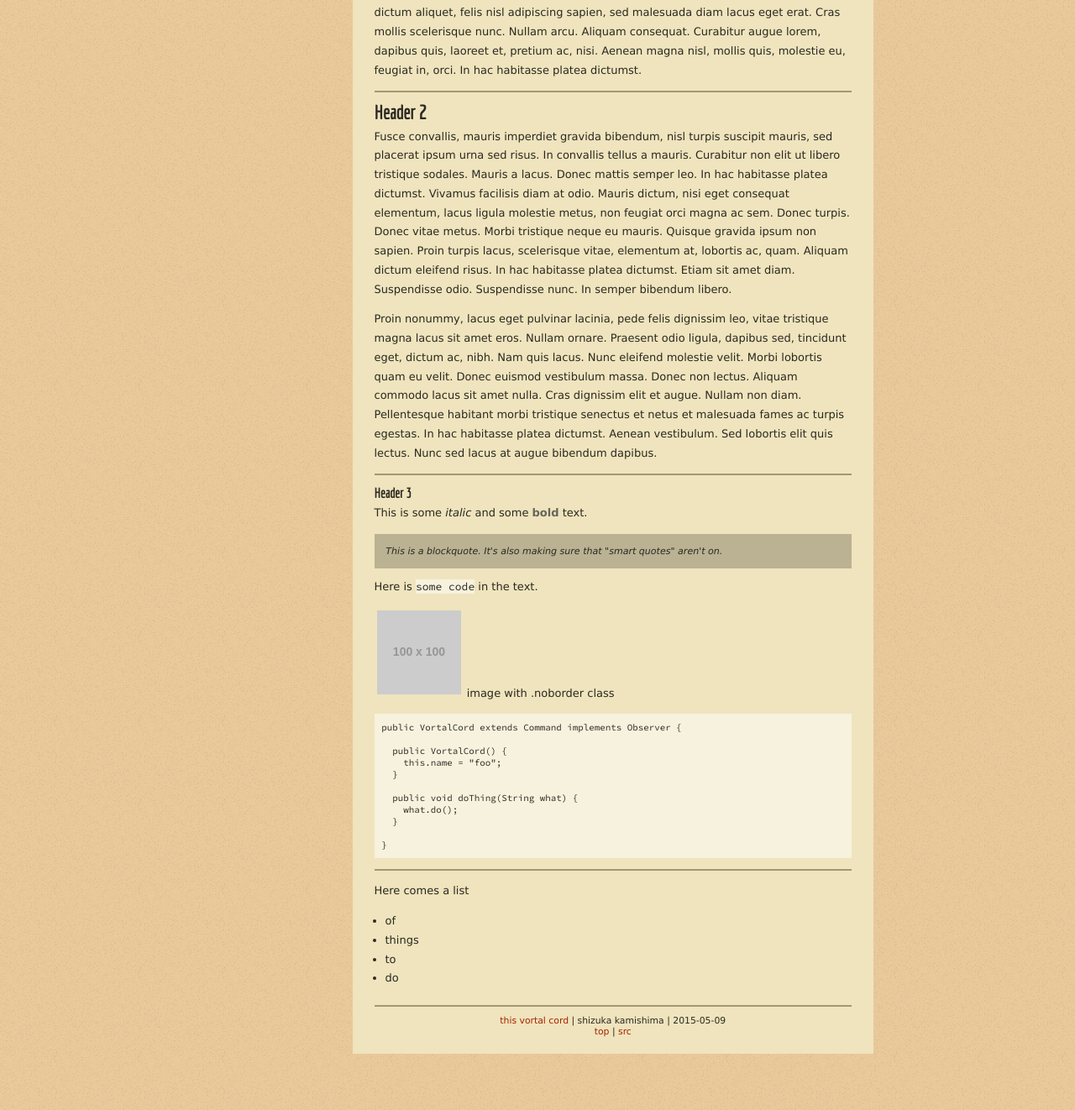
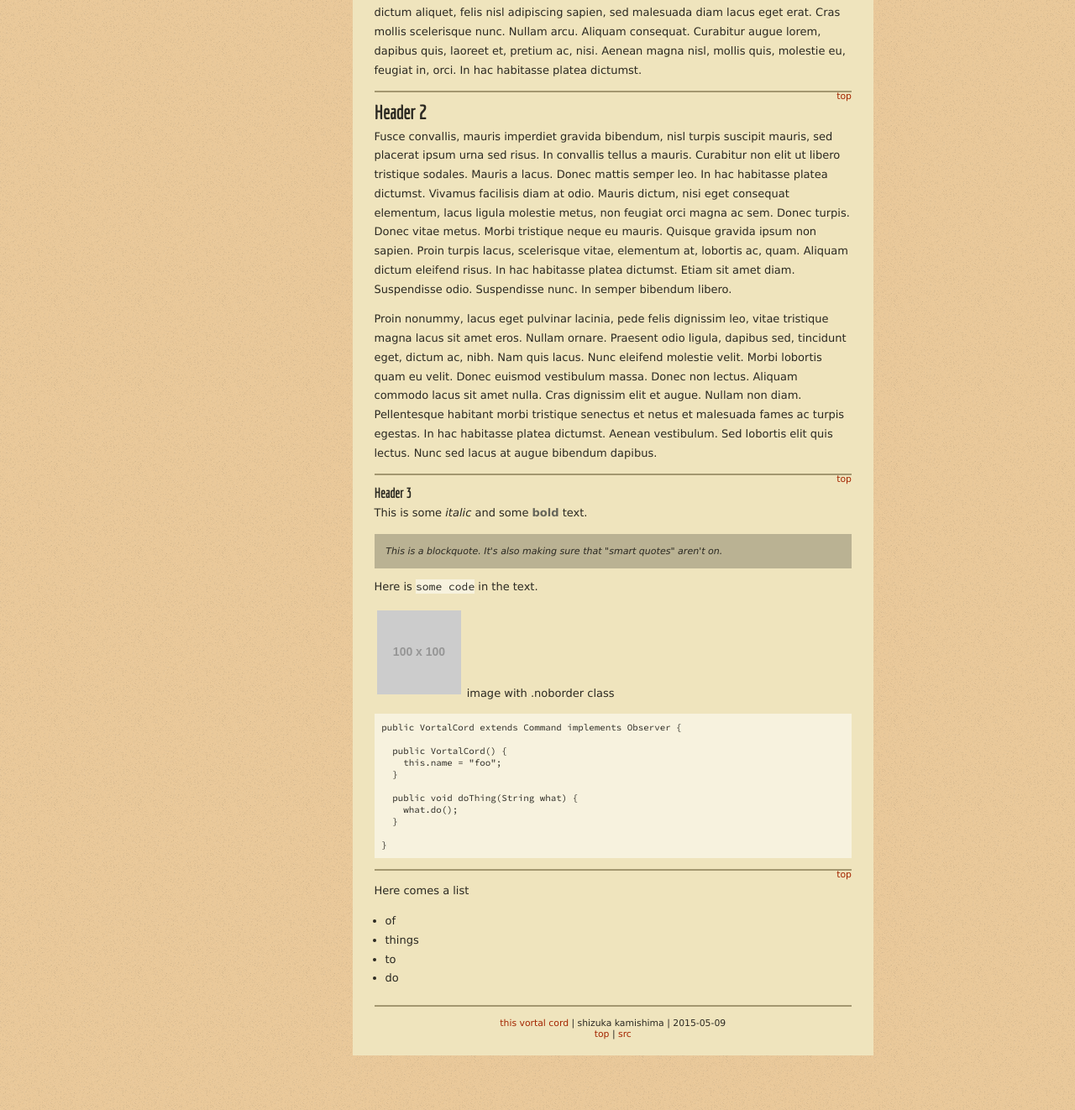
Before and after one commit to shizuka/shizuka.github.io, a Jekyll site: the page built from projects/markup.md, in a window 1280 px wide. Shown: the part 493-1815 px from the top of the page at 84% size. Built offline with Jekyll 4.4.1, drawn with Linux system fonts in a browser that asks for light colours; nearby versions of some CDN libraries; some web fonts are replaced.

Commit message:
added top links to sections

````diff
--- a/_includes/contentwrapper.html
+++ b/_includes/contentwrapper.html
@@ -4,6 +4,7 @@
             {% for sectioncontent in sections %}
             <section>
               {{ sectioncontent }}
+              <a class="top" href="#">top</a>
             </section>
             {% endfor %}
           </article>
--- a/assets/css/main.scss
+++ b/assets/css/main.scss
@@ -143,8 +143,14 @@ article {
     margin-bottom: 1em;
 
     &:last-child {
-      border: none;
-      margin-bottom: 0;
+      a.top {
+        display: none;
+      }
+    }
+
+    a.top {
+      font-size: smaller;
+      float: right;
     }
   }
 }
@@ -297,8 +303,6 @@ pre {
 
 footer {
   clear: both;
-  padding-top: 1em;
-  border-top: $color-border solid 2px;
   font-size: smaller;
   text-align: center;
 }
--- a/projects/markup.md
+++ b/projects/markup.md
@@ -43,7 +43,7 @@ public VortalCord extends Command implements Observer {
 }
 ```
 
------
+=====
 
 Here comes a list
 
--- a/projects/projects.scss
+++ b/projects/projects.scss
@@ -16,10 +16,7 @@ layout: css
   clear: both;
   background-color: #f7f2de;
   margin-bottom: 1em;
+  border: 0;
   border-radius: 10px;
   padding: 0.5em 0.5em 0.5em 0.75em;
 }
-
-.projects section h2:before {
-  display: none;
-}
````
